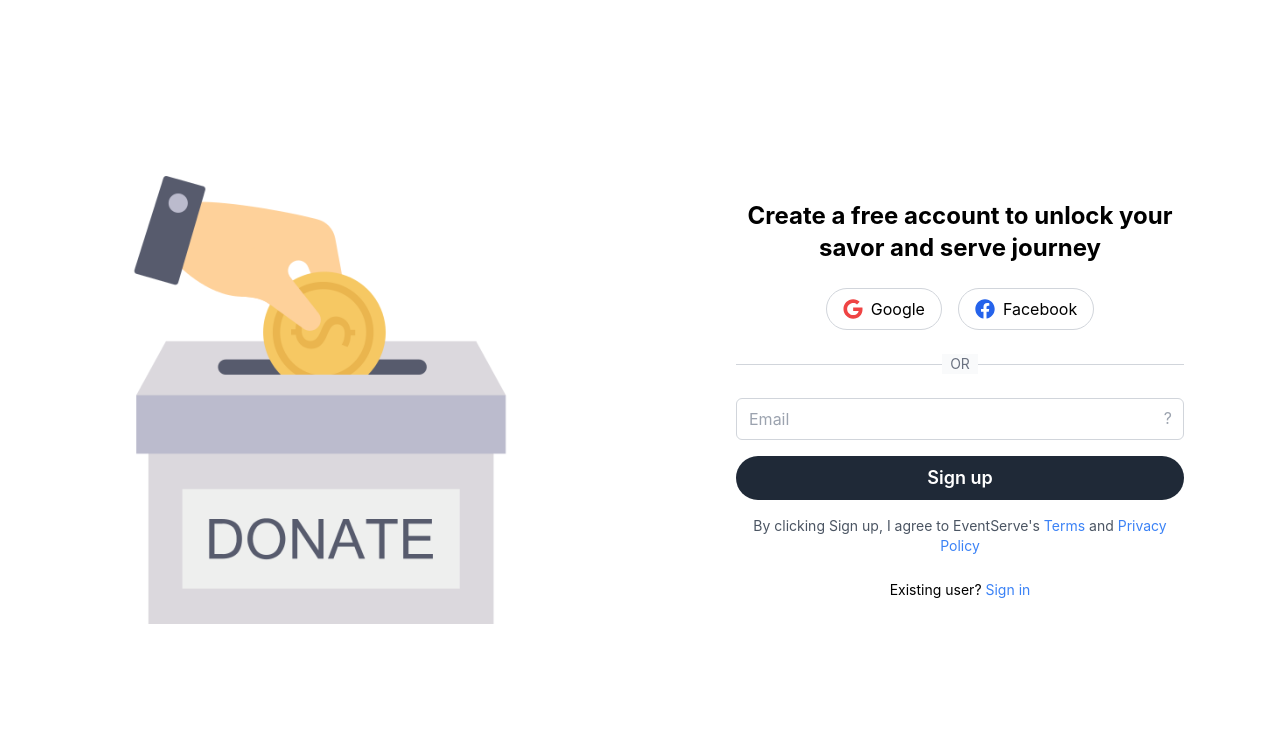
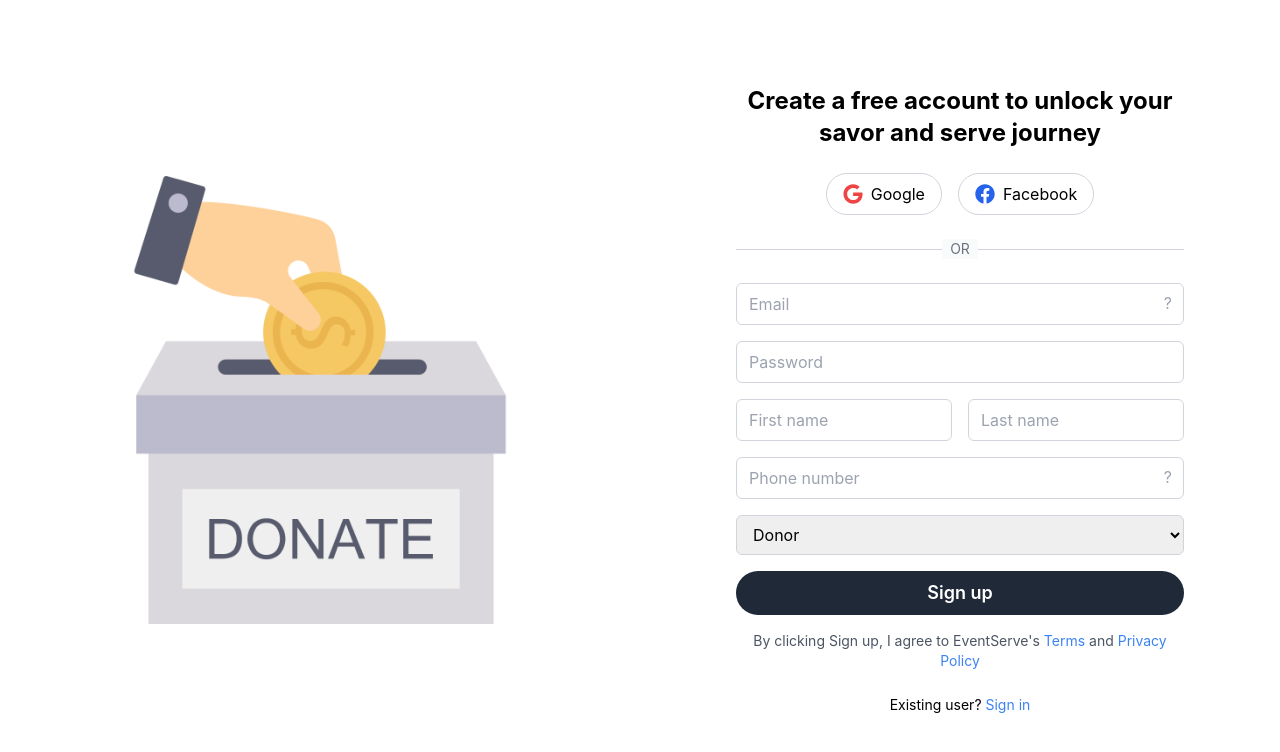
Before and after one commit to Mati-Shaikh/Savor-Serve, a React (Create React App) app: page /signup in a window 1280 px wide. Shown: the top 752 px of the page. Built offline with nearby package versions, Linux system fonts and the light colour scheme.

Commit message:
Donor Dashboard Component Call Commmit

```diff
--- a/src/components/Home/home.js
+++ b/src/components/Home/home.js
@@ -4,6 +4,7 @@ import Footer from '../LandingPageComponents/Footer';
 import { FaUser, FaCog, FaSignOutAlt, FaHome } from "react-icons/fa";
 import { ChevronRight } from 'lucide-react';
 import { useNavigate } from 'react-router-dom';
+import NGODashboard from '../NGOPage/ngoPage';
 
 const Navbar = () => {
     const [isOpen, setIsOpen] = useState(false);
@@ -23,7 +24,7 @@ const Navbar = () => {
                 <div className="flex items-center ml-8">
                     <div className="text-black font-bold text-3xl flex items-center">
 
-                        Structify
+                        Savor & Serve
                     </div>
                     <div className="flex ml-24">
                         <a href="/home" className="text-black font-bold text-xl flex items-center relative after:content-[''] after:absolute after:w-full after:h-[2px] after:bg-black after:left-0 after:bottom-[-2px] after:scale-x-0 after:transition-transform after:duration-300 hover:after:scale-x-100">
@@ -132,24 +133,8 @@ const HomePage = () => {
             <div className="container mx-auto px-4 py-8">
                 <h1 className="text-3xl font-bold mb-8">Welcome {localStorage.getItem("userFullName")}</h1>
                 <div className="flex flex-wrap justify-center gap-8">
-                    <Card
-                        title="Linked List"
-                        description="A linear data structure where elements are stored in nodes."
-                        topics={['Insertion', 'Deletion', 'Traversal']}
-                        logoSrc="/link.svg"
-                    />
-                    <Card
-                        title="Stacks"
-                        description="Last-In-First-Out (LIFO) data structure for temporary data storage."
-                        topics={['Push operation', 'Pop operation', 'Peek operation']}
-                        logoSrc="/stack.svg"
-                    />
-                    <Card
-                        title="Queues"
-                        description="First-In-First-Out (FIFO) data structure for ordered data processing."
-                        topics={['Enqueue operation', 'Dequeue operation', 'Search Queue']}
-                        logoSrc="/queue1.svg"
-                    />
+
+                <NGODashboard/>
                 </div>
             </div>
             <Footer />
--- a/src/components/LoginAndSignupComponents/Signup.js
+++ b/src/components/LoginAndSignupComponents/Signup.js
@@ -1,4 +1,4 @@
-import React, { useState} from 'react';
+import React, { useState } from 'react';
 import { FaGoogle, FaFacebook } from 'react-icons/fa';
 import { useNavigate } from 'react-router-dom';
 
@@ -7,7 +7,8 @@ const SignupPage = () => {
   const [password, setPassword] = useState('');
   const [firstName, setFirstName] = useState('');
   const [lastName, setLastName] = useState('');
-  const [age, setAge] = useState('');
+  const [phoneNumber, setPhoneNumber] = useState('');
+  const [role, setRole] = useState('Donor'); // New state for role
   const [error, setError] = useState(null);
   const [success, setSuccess] = useState(false);
   const navigate = useNavigate();
@@ -19,7 +20,8 @@ const SignupPage = () => {
       LastName: lastName,
       Email: email,
       Password: password,
-      Age: age,
+      PhoneNumber: phoneNumber,
+      Role: role,  // Include role in the data to be sent to the backend
     };
 
     try {
@@ -94,8 +96,6 @@ const SignupPage = () => {
               />
               <span className="absolute right-3 top-2 text-gray-400 cursor-pointer">?</span>
             </div>
-            {email && (
-              <>
             <input
               type="password"
               placeholder="Password"
@@ -124,17 +124,30 @@ const SignupPage = () => {
             </div>
             <div className="relative">
               <input
-                    type="number"
-                    placeholder="Age"
+                type="tel"
+                placeholder="Phone number"
                 className="w-full px-3 py-2 border border-gray-300 rounded-md focus:outline-none focus:ring-2 focus:ring-blue-500"
-                    value={age}
-                    onChange={(e) => setAge(e.target.value)}
+                value={phoneNumber}
+                onChange={(e) => setPhoneNumber(e.target.value)}
                 required
               />
               <span className="absolute right-3 top-2 text-gray-400 cursor-pointer">?</span>
             </div>
-              </>
-            )}
+
+            {/* Role Selection */}
+            <div className="relative">
+            <select
+  value={role}
+  onChange={(e) => setRole(e.target.value)}
+  className="w-full px-3 py-2 border border-gray-300 rounded-md focus:outline-none focus:ring-2 focus:ring-blue-500"
+>
+  <option value="Donor">Donor</option>
+  <option value="Admin">Admin</option>
+  <option value="NGO">NGO</option>
+  <option value="GroceryShop">GroceryShop</option>
+</select>
+            </div>
+
             <button
               type="submit"
               className="w-full bg-gray-800 text-white text-lg font-semibold py-2 rounded-full hover:bg-gray-700 transition-colors focus:outline-none focus:ring-2 focus:ring-gray-500 focus:ring-offset-2"
--- a/src/components/NGOPage/ngoPage.js
+++ b/src/components/NGOPage/ngoPage.js
@@ -7,17 +7,7 @@ import NGO from "../LandingPageComponents/NGO";
 const ContactPage = () => {
   return (
     <div>
-      <Header />
       <NGO/>
-
-      {/* <TaglineAndImage /> */}
-      {/* <Topics /> */}
-      {/* <Reviews />
-      <Features />
-      <SubTopics />
-      <FAQs />
-      <BlogsAndArticles /> */}
-      <Footer />
     </div>
   );
 };
```
Lines whose indentation alone changed are shown as unchanged.
